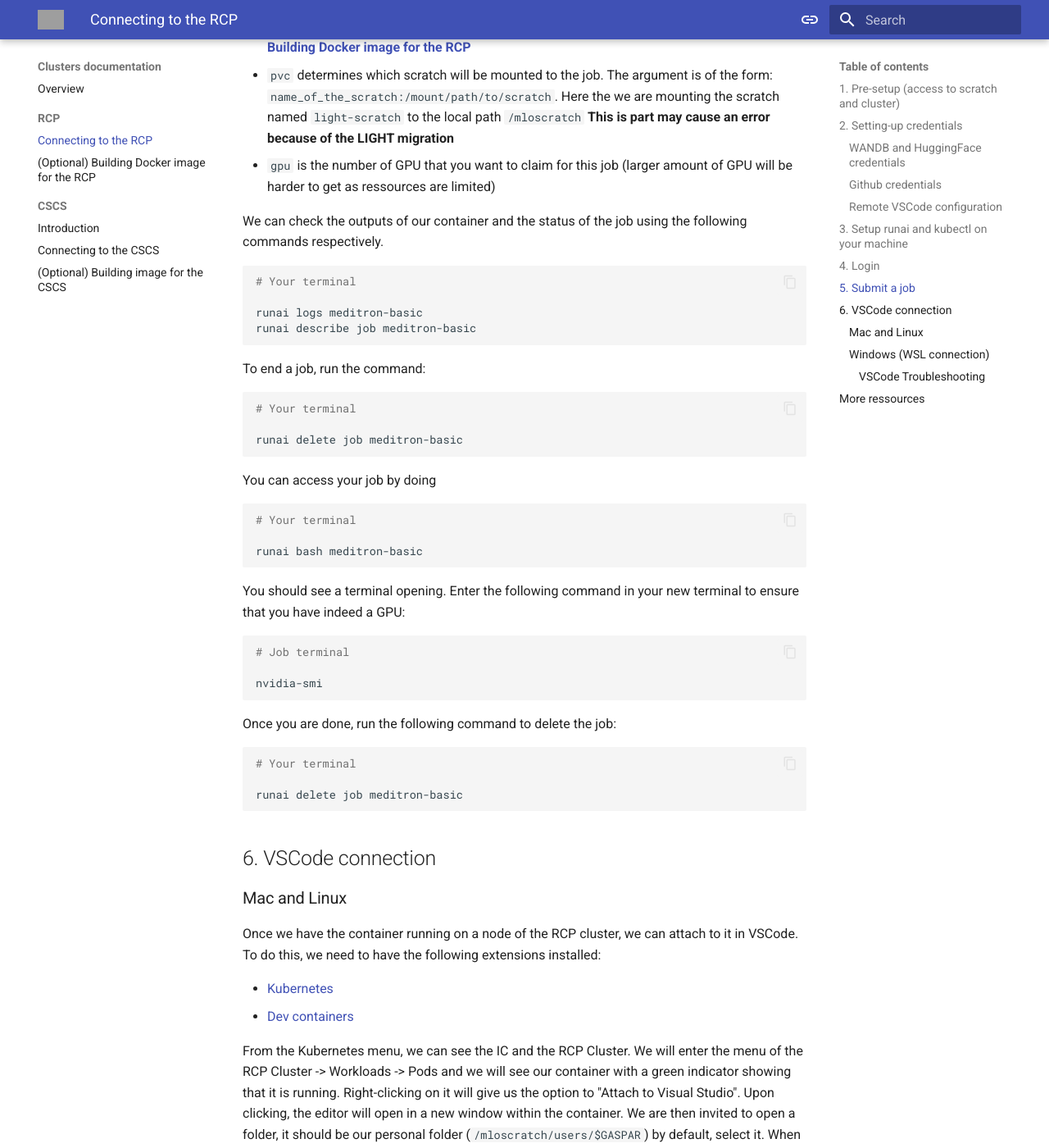
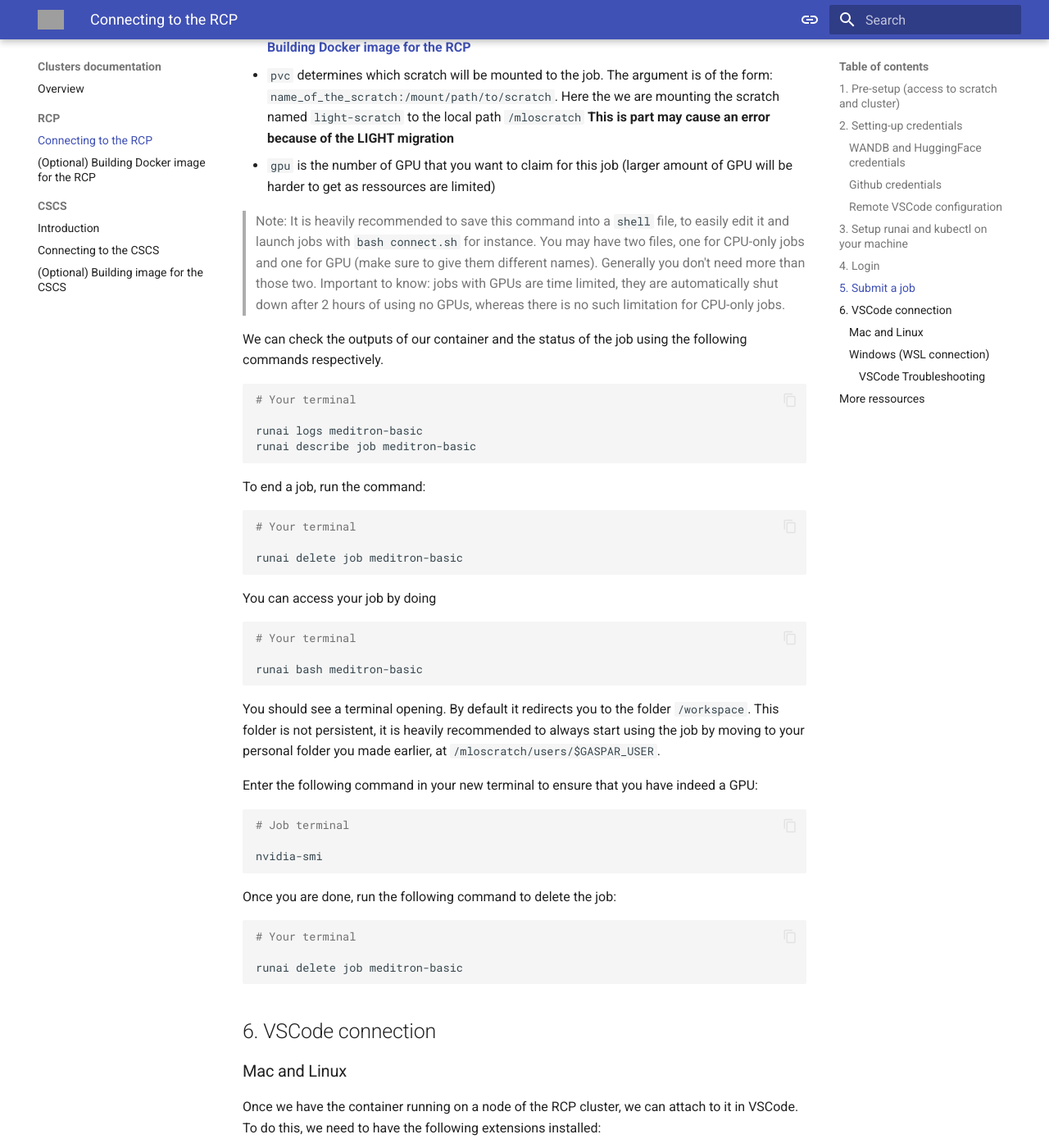
Before and after one commit to EPFLiGHT/LiGHT-doc, an MkDocs documentation site: the page built from docs/clusters/rcp.md, in a window 1280 px wide and 1400 px high, scrolled down 4125 px. Shown: the whole window at 82% size. Built offline with MkDocs 1.6.1 and Material for MkDocs 9.7.7, drawn with Linux system fonts in a browser that asks for light colours; grey boxes are pictures that could not be loaded.

Commit message:
Enhance documentation on job setup and GPU usage
Added recommendations for saving commands in shell files and clarified GPU usage limitations.

````diff
--- a/docs/clusters/rcp.md
+++ b/docs/clusters/rcp.md
@@ -168,6 +168,8 @@ Explanation:
 * `pvc` determines which scratch will be mounted to the job. The argument is of the form: `name_of_the_scratch:/mount/path/to/scratch`. Here the we are mounting the scratch named `light-scratch` to the local path `/mloscratch` **This is part may cause an error because of the LIGHT migration**
 * `gpu` is the number of GPU that you want to claim for this job (larger amount of GPU will be harder to get as ressources are limited)
 
+> Note: It is heavily recommended to save this command into a `shell` file, to easily edit it and launch jobs with `bash connect.sh` for instance. You may have two files, one for CPU-only jobs and one for GPU (make sure to give them different names). Generally you don't need more than those two. Important to know: jobs with GPUs are time limited, they are automatically shut down after 2 hours of using no GPUs, whereas there is no such limitation for CPU-only jobs.
+
 We can check the outputs of our container and the status of the job using the following commands respectively.
 ```bash
 # Your terminal
@@ -189,7 +191,10 @@ You can access your job by doing
 
 runai bash meditron-basic
 ```
-You should see a terminal opening. Enter the following command in your new terminal to ensure that you have indeed a GPU:
+
+You should see a terminal opening. By default it redirects you to the folder `/workspace`. This folder is not persistent, it is heavily recommended to always start using the job by moving to your personal folder you made earlier, at `/mloscratch/users/$GASPAR_USER`.
+
+Enter the following command in your new terminal to ensure that you have indeed a GPU:
 ```bash
 # Job terminal
 
````
